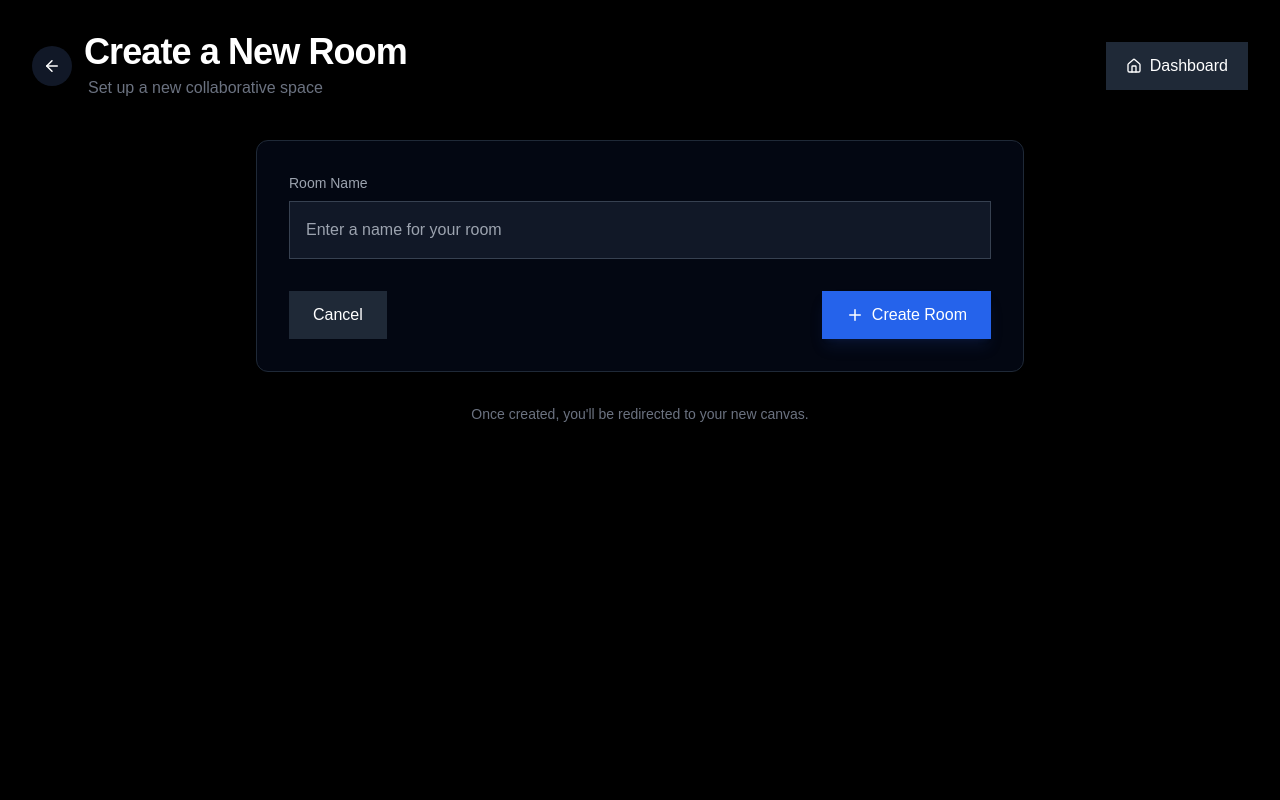
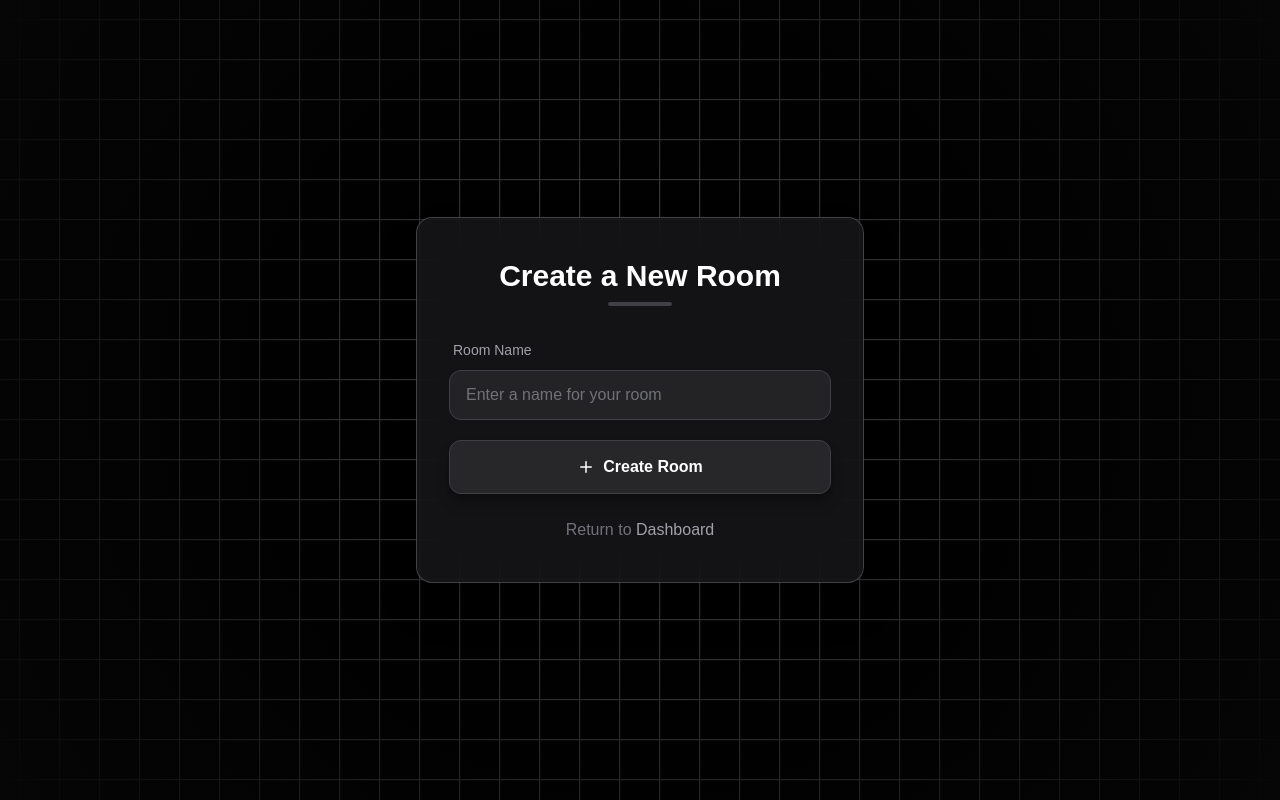
Before and after one commit to SAHILSHANGLOO35/Sketchers, a Next.js app in the folder apps/sketcher-frontend/: page /create-room in a window 1280 px wide. Built offline with nearby package versions, Linux system fonts and the light colour scheme.

Commit message:
Modified the Create room UI also

```diff
--- a/apps/sketcher-frontend/app/create-room/page.tsx
+++ b/apps/sketcher-frontend/app/create-room/page.tsx
@@ -4,7 +4,8 @@ import { BACKEND_URL } from "../../config";
 import axios from "axios";
 import { useRouter } from "next/navigation";
 import { useState } from "react";
-import { Plus, Loader2, ArrowLeft, Home } from "lucide-react";
+import { Plus, Loader2 } from "lucide-react";
+import Squares from "../../components/Squares"; // Adjust the import path as needed
 
 export default function CreateRoom() {
     const [roomName, setRoomName] = useState("");
@@ -41,7 +42,6 @@ export default function CreateRoom() {
                     },
                 }
             );
-            console.log(res);
 
             const roomId = res.data.roomId;
             setMessage(res.data.message);
@@ -57,52 +57,32 @@ export default function CreateRoom() {
     };
 
     return (
-        <div className="min-h-screen bg-black text-white">
-            {/* Background gradient */}
-            <div className="absolute top-0 right-0 w-1/2 h-96 bg-blue-900/10 blur-3xl opacity-20 -z-10"></div>
+        <div className="w-screen h-screen flex justify-center items-center relative bg-black">
+            <div className="absolute inset-0 overflow-hidden">
+                <Squares
+                    speed={0.3}
+                    squareSize={40}
+                    direction="diagonal"
+                    borderColor="rgba(75, 75, 75, 1)"
+                    hoverFillColor="rgba(40, 40, 40, 0.8)"
+                />
+            </div>
 
-            <div className="max-w-7xl mx-auto p-6 sm:p-8">
-                {/* Header section that matches dashboard layout */}
-                <div className="flex flex-col sm:flex-row justify-between items-start sm:items-center gap-4 mb-10">
-                    <div className="flex items-center gap-3">
-                        <button
-                            onClick={() => router.push("/dashboard")}
-                            className="flex items-center justify-center h-10 w-10 rounded-full bg-gray-900 hover:bg-gray-800 transition-colors"
-                            aria-label="Back to Dashboard"
-                        >
-                            <ArrowLeft size={18} />
-                        </button>
-                        <div>
-                            <h1 className="text-4xl font-bold tracking-tight text-white mb-1">
+            <div className="relative z-10 max-w-md w-full px-8 py-10 bg-zinc-900/80 backdrop-blur-xl rounded-2xl shadow-2xl border border-white/20 transform transition-all duration-300 hover:shadow-zinc-800/50">
+                <div className="flex flex-col items-center mb-8">
+                    <h1 className="text-3xl font-bold text-white mb-2">
                         Create a New Room
                     </h1>
-                            <p className="text-gray-500 pl-1">
-                                Set up a new collaborative space
-                            </p>
-                        </div>
+                    <div className="w-16 h-1 bg-zinc-700 rounded-full"></div>
                 </div>
 
-                    <button
-                        onClick={() => router.push("/dashboard")}
-                        className="flex items-center gap-2 bg-gray-800 hover:bg-gray-700 text-white px-5 py-3 rounded-lg transition-all duration-200"
-                    >
-                        <Home size={16} />
-                        <span className="font-medium">Dashboard</span>
-                    </button>
-                </div>
-
-                {/* Form section */}
-                <div className="max-w-3xl mx-auto">
-                    <div className="bg-gray-950 border border-gray-800 rounded-xl p-8 shadow-lg">
-                        <div className="mb-6">
-                            <label
-                                htmlFor="roomName"
-                                className="block text-sm font-medium text-gray-400 mb-2"
-                            >
+                <form className="space-y-5">
+                    <div className="space-y-2">
+                        <label className="text-sm font-medium text-zinc-400 pl-1">
                             Room Name
                         </label>
+                        <div className="relative">
                             <input
-                                id="roomName"
                                 type="text"
                                 placeholder="Enter a name for your room"
                                 value={roomName}
@@ -110,55 +90,56 @@ export default function CreateRoom() {
                                     setRoomName(e.target.value);
                                     if (e.target.value.trim()) setError(false);
                                 }}
-                                className={`w-full bg-gray-900 text-white p-4 border ${
-                                    error ? "border-red-500" : "border-gray-700"
-                                } rounded-lg focus:outline-none focus:ring-2 focus:ring-blue-600 focus:border-transparent transition-all`}
+                                className={`w-full p-3 pl-4 bg-zinc-800/80 border ${
+                                    error ? "border-red-500" : "border-zinc-700"
+                                } rounded-xl text-white placeholder-zinc-500 focus:outline-none focus:ring-2 focus:ring-zinc-600 transition-all duration-200`}
                             />
-                            {error && (
-                                <p className="mt-2 text-sm text-red-500">
-                                    {message}
-                                </p>
-                            )}
+                        </div>
                     </div>
 
-                        <div className="flex items-center justify-between mt-8">
                     <button
-                                onClick={() => router.push("/dashboard")}
-                                className="px-6 py-3 bg-gray-800 hover:bg-gray-700 text-white rounded-lg transition-colors"
-                            >
-                                Cancel
-                            </button>
-
-                            <button
+                        type="button"
                         onClick={createRoom}
-                                className="flex items-center gap-2 px-6 py-3 bg-blue-600 hover:bg-blue-500 text-white rounded-lg transition-all shadow-lg shadow-blue-900/20 disabled:opacity-70 disabled:hover:bg-blue-600 disabled:cursor-not-allowed"
+                        className="w-full p-3.5 bg-zinc-800 hover:bg-zinc-700 text-white rounded-xl font-semibold shadow-lg shadow-black/30 transform transition-all duration-200 border border-zinc-700 hover:border-zinc-600"
                         disabled={loading}
                     >
                         {loading ? (
-                                    <>
-                                        <Loader2
-                                            size={18}
-                                            className="animate-spin"
-                                        />
-                                        <span>Creating...</span>
-                                    </>
+                            <div className="flex items-center justify-center">
+                                <div className="w-5 h-5 border-t-2 border-b-2 border-white rounded-full animate-spin mr-2"></div>
+                                <span>Creating Room...</span>
+                            </div>
                         ) : (
-                                    <>
+                            <div className="flex items-center justify-center gap-2">
                                 <Plus size={18} />
                                 <span>Create Room</span>
-                                    </>
+                            </div>
                         )}
                     </button>
+                </form>
+
+                <div className="mt-6 text-center text-zinc-500">
+                    <div>
+                        Return to{" "}
+                        <span
+                            className="text-zinc-400 hover:text-white font-medium cursor-pointer transition-colors duration-200"
+                            onClick={() => router.push("/dashboard")}
+                        >
+                            Dashboard
+                        </span>
                     </div>
                 </div>
 
-                    <div className="mt-8 text-center text-gray-500 text-sm">
-                        <p>
-                            Once created, you'll be redirected to your new
-                            canvas.
-                        </p>
+                {message && (
+                    <div
+                        className={`mt-4 p-3 rounded-lg text-center text-sm font-medium ${
+                            error
+                                ? "bg-red-900/30 text-red-400"
+                                : "bg-green-900/30 text-green-400"
+                        }`}
+                    >
+                        {message}
                     </div>
-                </div>
+                )}
             </div>
         </div>
     );
--- a/apps/sketcher-frontend/components/AuthPage.tsx
+++ b/apps/sketcher-frontend/components/AuthPage.tsx
@@ -61,7 +61,7 @@ export function AuthPage({ isSignin }: { isSignin: boolean }) {
             <div className="relative z-10 max-w-md w-full px-8 py-10 bg-zinc-900/80 backdrop-blur-xl rounded-2xl shadow-2xl border border-white/20 transform transition-all duration-300 hover:shadow-zinc-800/50">
                 <div className="flex flex-col items-center mb-8">
                     <h1 className="text-3xl font-bold text-white mb-2">
-                        {isSignin ? "Welcome Back" : "Join SKETCHER"}
+                        {isSignin ? "Welcome Back" : "Join SKETCHERS"}
                     </h1>
                     <div className="w-16 h-1 bg-zinc-700 rounded-full"></div>
                 </div>
```
Lines whose indentation alone changed are shown as unchanged.
